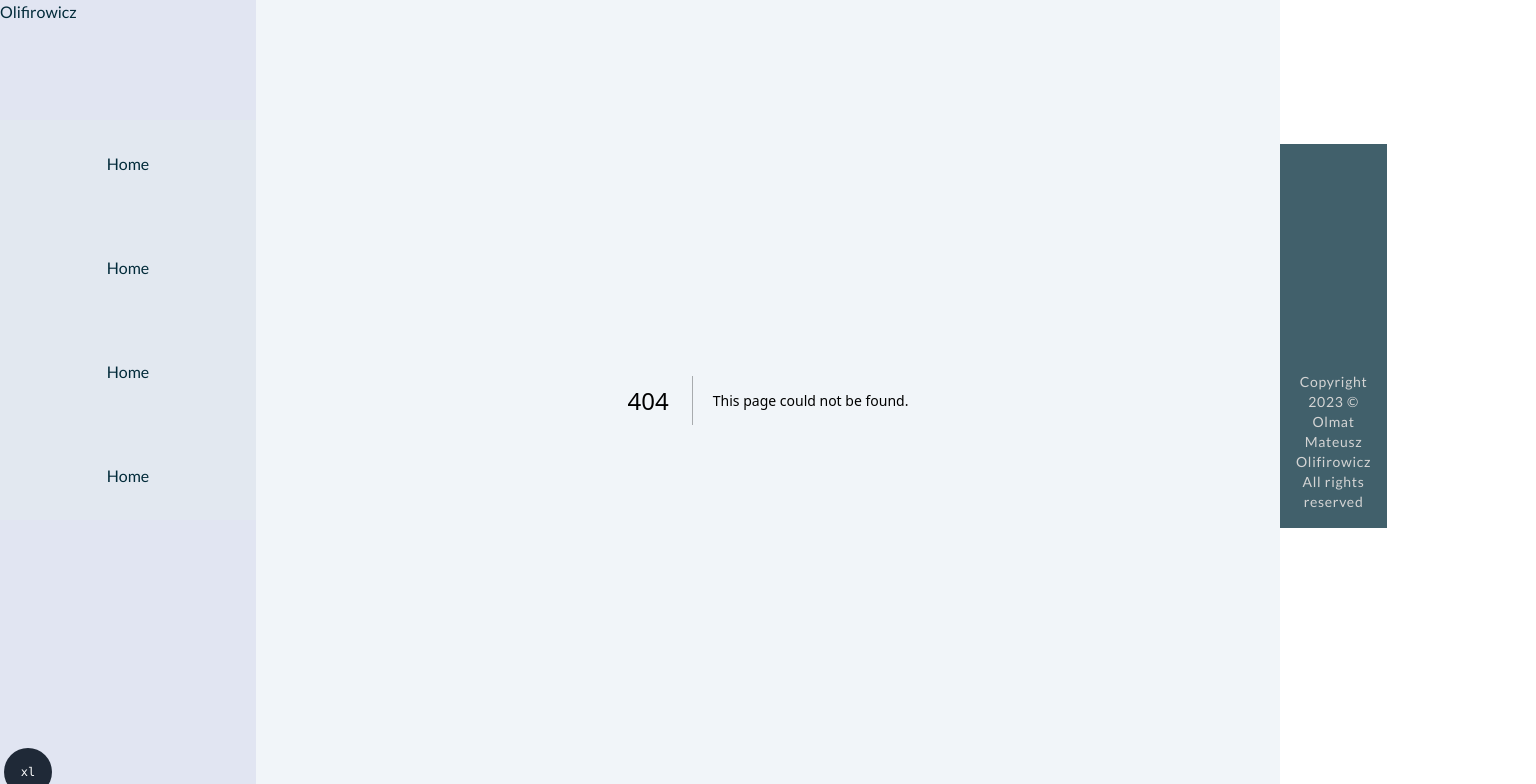
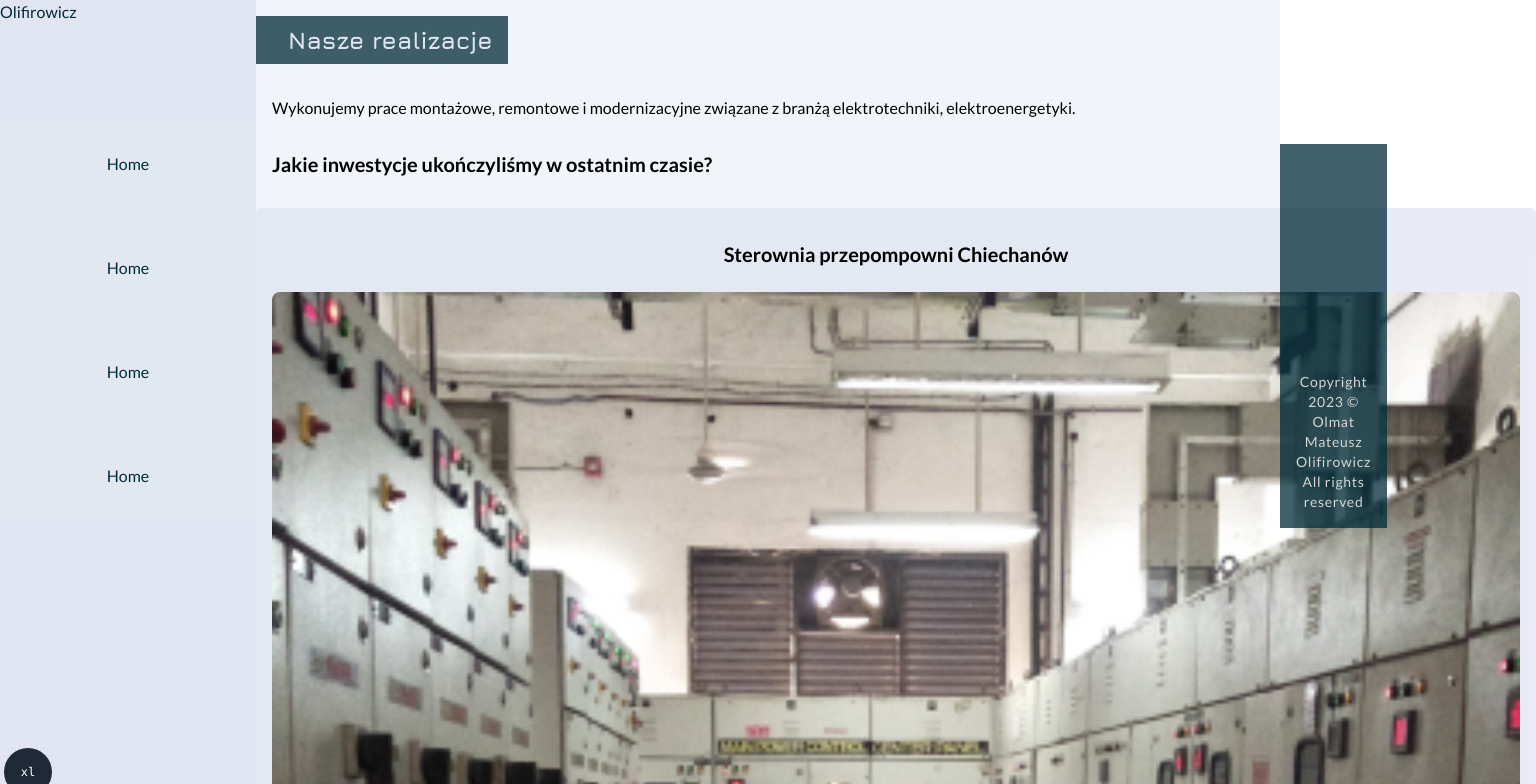
Before and after one commit to rafal19987/Olmat-Landing-Page-Electrician-Nextjs-Tailwind-TypeScript, a Next.js app: page /realizacje in a window 1280 px wide. Before the commit this address had no page. Shown: the top 784 px of the page, 1536 px wide, since content can reach past the window. Built offline with nearby package versions, Linux system fonts and the light colour scheme.

Commit message:
feat: create basic routes

```diff
--- /dev/null
+++ b/src/app/(pages)/realizacje/[slug]/page.tsx
@@ -0,0 +1,59 @@
+import { SectionHeadline } from '@/components/shared-atoms/SectionHeadline';
+
+const RealizacjaItem: React.FC<{
+  children?: React.ReactNode;
+  params: { slug: string };
+}> = ({ children, params: { slug } }) => {
+  return (
+    <section className="p-4">
+      <div className="space-y-8">
+        <SectionHeadline headline={slug} />
+        <div className="space-y-1">
+          <p>
+            Wykonujemy prace montażowe, remontowe i modernizacyjne związane z
+            branżą elektrotechniki, elektroenergetyki.
+          </p>
+        </div>
+        <div className="space-y-8">
+          <h4 className="text-xl font-bold leading-6">
+            Jakie inwestycje ukończyliśmy w ostatnim czasie?
+          </h4>
+          {/* <ul className="grid grid-cols-1 gap-6 -ml-4 w-screen">
+        {realizations.map((realization, _) => (
+          <li
+            className="flex flex-col gap-6 items-center px-4 py-8 min-h-32 h-full bg-secondary bg-opacity-75 rounded-md"
+            key={_}
+          >
+            <h5 className="text-xl text-center font-bold">
+              {realization.headline}
+            </h5>
+            <Image
+              className="ml-0 w-full rounded-lg"
+              src={realization.photo}
+              alt={realization.headline}
+              aria-description={realization.headline}
+            />
+            <span className="">{realization.text}</span>
+            <button className="bg-primary px-4 py-3 rounded-md">
+              <Link
+                className="text-secondary"
+                href={`/realizacje/${Array.from(
+                  realization.headline
+                    .split(' ')
+                    .filter((el) => el !== '-' && el !== '')
+                    .map((el) => el.toLowerCase())
+                ).join('-')}`}
+              >
+                Czytaj więcej
+              </Link>
+            </button>
+          </li>
+        ))}
+      </ul> */}
+        </div>
+      </div>
+    </section>
+  );
+};
+
+export default RealizacjaItem;
--- /dev/null
+++ b/src/app/(pages)/realizacje/page.tsx
@@ -0,0 +1,82 @@
+import Image from 'next/image';
+import Link from 'next/link';
+import { SectionHeadline } from '@/components/shared-atoms/SectionHeadline';
+
+import firstPhoto from '@/assets/images/1.png';
+import secondPhoto from '@/assets/images/2.png';
+import thirdPhoto from '@/assets/images/3.png';
+
+const realizations = [
+  {
+    headline: 'Sterownia przepompowni Chiechanów',
+    text: 'Inwestycja realizowana dla przepompowni “Ciechanów”. Zakres prac obejmował montaż oraz konfigurację głównego bloku sterownicznego.',
+    photo: firstPhoto,
+  },
+  {
+    headline: 'System SmartHome - Wola Chomejowa',
+    text: 'Projekt inteligentnego domu skupiający się na instalacji elektrycznej oraz montażu systemów oświetleniowych.',
+    photo: secondPhoto,
+  },
+  {
+    headline: 'Rozdzielnia z systemem automatyki',
+    text: 'Projektowanie oraz montaż systemu rozdzielnicy przemysłowej z elementami sterowniczymi centralnego układu elektrycznego.',
+    photo: thirdPhoto,
+  },
+];
+
+const RealizationsPage: React.FC<{ children?: React.ReactNode }> = ({
+  children,
+}) => {
+  return (
+    <section className="p-4">
+      <div className="space-y-8">
+        <SectionHeadline headline="Nasze realizacje" />
+        <div className="space-y-1">
+          <p>
+            Wykonujemy prace montażowe, remontowe i modernizacyjne związane z
+            branżą elektrotechniki, elektroenergetyki.
+          </p>
+        </div>
+        <div className="space-y-8">
+          <h4 className="text-xl font-bold leading-6">
+            Jakie inwestycje ukończyliśmy w ostatnim czasie?
+          </h4>
+          <ul className="grid grid-cols-1 gap-6 -ml-4 w-screen">
+            {realizations.map((realization, _) => (
+              <li
+                className="flex flex-col gap-6 items-center px-4 py-8 min-h-32 h-full bg-secondary bg-opacity-75 rounded-md"
+                key={_}
+              >
+                <h5 className="text-xl text-center font-bold">
+                  {realization.headline}
+                </h5>
+                <Image
+                  className="ml-0 w-full rounded-lg"
+                  src={realization.photo}
+                  alt={realization.headline}
+                  aria-description={realization.headline}
+                />
+                <span className="">{realization.text}</span>
+                <button className="bg-primary px-4 py-3 rounded-md">
+                  <Link
+                    className="text-secondary"
+                    href={`/realizacje/${Array.from(
+                      realization.headline
+                        .split(' ')
+                        .filter((el) => el !== '-' && el !== '')
+                        .map((el) => el.toLowerCase())
+                    ).join('-')}`}
+                  >
+                    Czytaj więcej
+                  </Link>
+                </button>
+              </li>
+            ))}
+          </ul>
+        </div>
+      </div>
+    </section>
+  );
+};
+
+export default RealizationsPage;
--- a/src/app/page.tsx
+++ b/src/app/page.tsx
@@ -1,5 +1,6 @@
 import Link from 'next/link';
 import Image from 'next/image';
+import { SectionHeadline } from '@/components/shared-atoms/SectionHeadline';
 
 // images
 import mainPhoto from '@/assets/images/main-photo.jpg';
@@ -331,11 +332,3 @@ const ContactSection = () => {
     </section>
   );
 };
-
-const SectionHeadline: React.FC<{ headline: string }> = ({ headline }) => {
-  return (
-    <h3 className='relative text-2xl font-jura font-bold w-fit text-secondary z-20 px-4 py-2 after:absolute after:-left-4 after:bottom-0 after:top-0 after:mt-auto after:mb-auto after:content-[""] after:w-[calc(100%+16px)] after:h-full after:-z-10 after:bg-primary after:bg-opacity-75'>
-      {headline}
-    </h3>
-  );
-};
--- /dev/null
+++ b/src/components/shared-atoms/SectionHeadline.tsx
@@ -0,0 +1,9 @@
+export const SectionHeadline: React.FC<{ headline: string }> = ({
+  headline,
+}) => {
+  return (
+    <h3 className='relative text-2xl font-jura font-bold w-fit text-secondary z-20 px-4 py-2 after:absolute after:-left-4 after:bottom-0 after:top-0 after:mt-auto after:mb-auto after:content-[""] after:w-[calc(100%+16px)] after:h-full after:-z-10 after:bg-primary after:bg-opacity-75'>
+      {headline}
+    </h3>
+  );
+};
--- a/src/components/shared-structures/header/MobileHeader.tsx
+++ b/src/components/shared-structures/header/MobileHeader.tsx
@@ -18,7 +18,7 @@ export const MobileHeader = () => {
         <Logo />
         <Hamburger clickHandle={clickHandle} isOpen={isOpen} />
       </div>
-      <MobileMenu isOpen={isOpen} />
+      <MobileMenu isOpen={isOpen} setIsOpen={setIsOpen} />
     </>
   );
 };
--- a/src/components/shared-structures/header/MobileMenu.tsx
+++ b/src/components/shared-structures/header/MobileMenu.tsx
@@ -1,57 +1,41 @@
 import Link from 'next/link';
+import { Dispatch, SetStateAction } from 'react';
+
+const links = [
+  {
+    name: 'Home',
+    link: '/',
+  },
+  {
+    name: 'Realizacje',
+    link: 'realizacje',
+  },
+];
 
 export const MobileMenu: React.FC<{
   children?: React.ReactNode;
   isOpen: boolean;
-}> = ({ children, isOpen }) => {
+  setIsOpen: Dispatch<SetStateAction<boolean>>;
+}> = ({ children, isOpen, setIsOpen }) => {
   return (
     <div
-      className={`absolute left-0 top-[var(--header-height)] h-[calc(100vh-var(--header-height))] w-screen bg-black/50 z-50 translate-x-0 transition-transform duration-500 lg:hidden ${
+      className={`absolute left-0 top-[var(--header-height)] h-[calc(100vh-var(--header-height))] w-screen bg-black z-50 translate-x-0 transition-transform duration-500 lg:hidden ${
         !isOpen && 'translate-x-full'
       }`}
     >
       <nav className="w-full h-full p-8">
         <ul className="flex flex-col gap-8 items-center justify-evenly w-full h-full">
-          <li className="h-12 w-4/6">
-            <Link
-              href="#"
-              className="flex items-center justify-center w-full h-full"
-            >
-              <span className="">Home</span>
-            </Link>
-          </li>
-          <li className="h-12 w-4/6">
-            <Link
-              href="#"
-              className="flex items-center justify-center w-full h-full"
-            >
-              <span className="">Home</span>
-            </Link>
-          </li>
-          <li className="h-12 w-4/6">
-            <Link
-              href="#"
-              className="flex items-center justify-center w-full h-full"
-            >
-              <span className="">Home</span>
-            </Link>
-          </li>
-          <li className="h-12 w-4/6">
-            <Link
-              href="#"
-              className="flex items-center justify-center w-full h-full"
-            >
-              <span className="">Home</span>
-            </Link>
-          </li>
-          <li className="h-12 w-4/6">
-            <Link
-              href="#"
-              className="flex items-center justify-center w-full h-full"
-            >
-              <span className="">Home</span>
-            </Link>
-          </li>
+          {links.map((link, _) => (
+            <li className="h-12 w-4/6" key={_}>
+              <Link
+                href={link.link}
+                className="flex items-center justify-center w-full h-full"
+                onClick={() => setIsOpen(false)}
+              >
+                <span className="">{link.name}</span>
+              </Link>
+            </li>
+          ))}
         </ul>
       </nav>
     </div>
```
